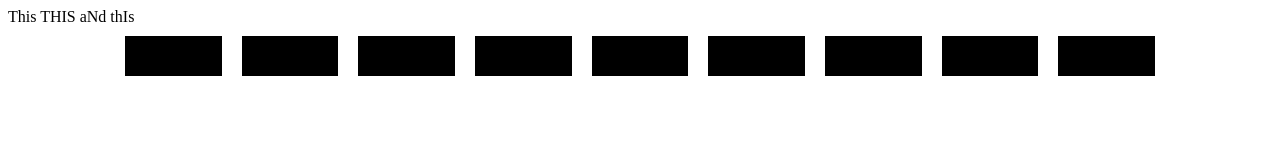
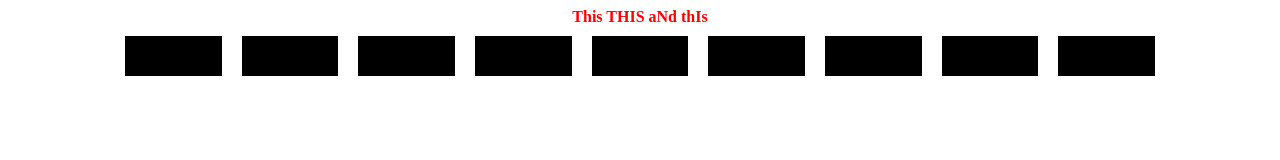
Before and after one commit to randyaajr/jQuery_The-importance-of-This, a plain HTML site: page index.html in a window 1280 px wide. Drawn offline with nearby package versions, Linux system fonts and the light colour scheme.

Commit message:
Centered the header and added some color and weight

```diff
--- a/css/style.css
+++ b/css/style.css
@@ -1,3 +1,9 @@
+header {
+    text-align: center;
+    font-weight: bold;
+    color: red;
+}
+
 .container {
     display: flex;
     flex-flow: row wrap;
```
